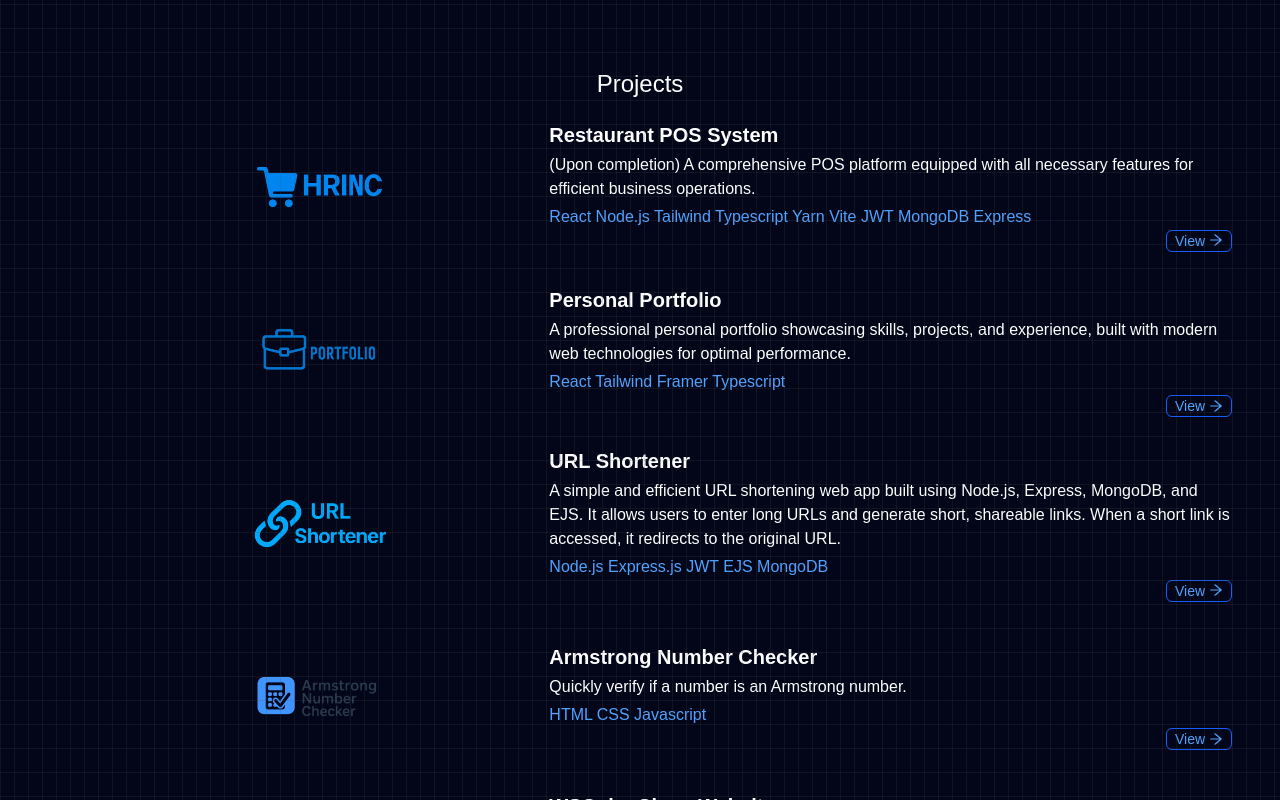
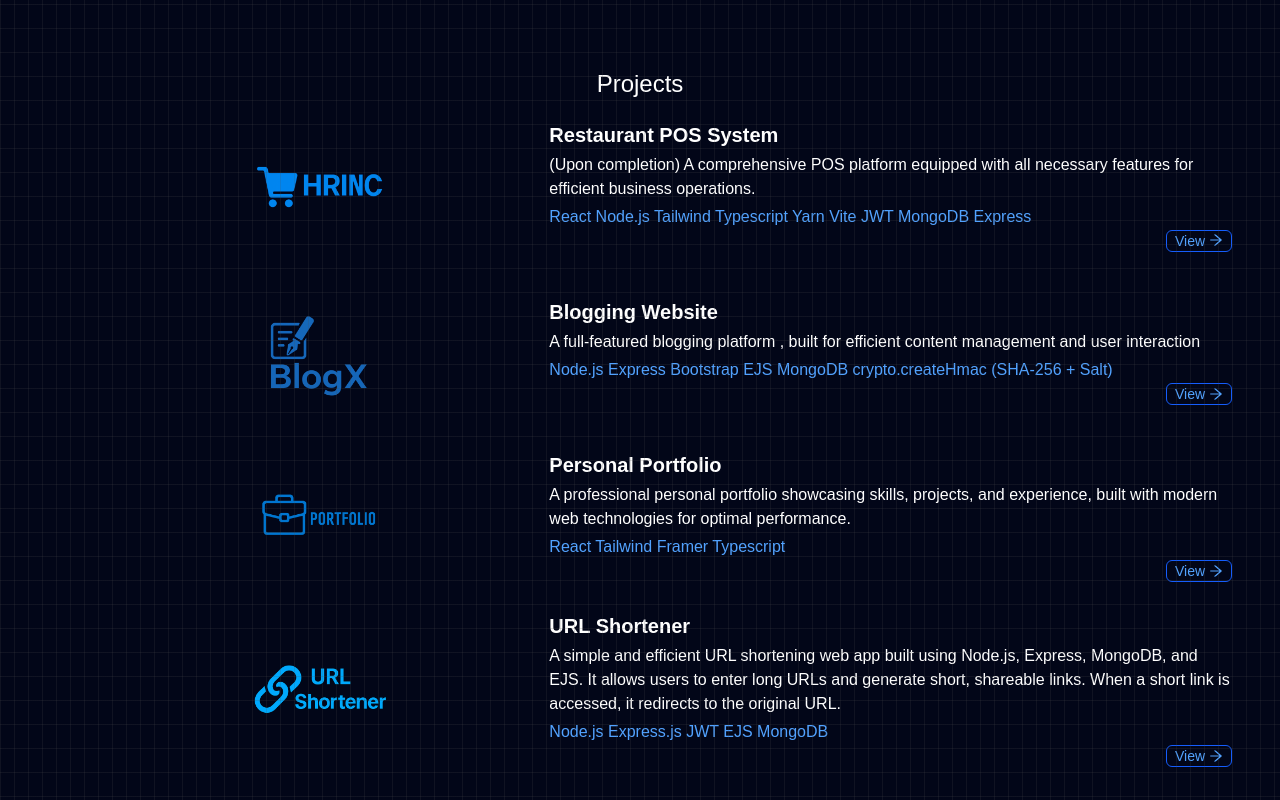
Before and after one commit to bipinstha07/portfolio, a React (Vite) app: page / in a window 1280 px wide. Shown: the part 1388-2188 px from the top of the page. Built offline with nearby package versions, Linux system fonts and the light colour scheme.

Commit message:
project update

```diff
--- a/src/component/project.tsx
+++ b/src/component/project.tsx
@@ -3,6 +3,7 @@ import ecom from '../assets/ecom.png'
 import clone from '../assets/webclone.png'
 import armstrong from  '../assets/armstrong.png'
 import portfolio from '../assets/portfolio.png'
+import blog from '../assets/blog.png'
 
 import { ArrowRightOutlined } from '@ant-design/icons'
 import { motion } from 'framer-motion'
@@ -17,6 +18,13 @@ function Project() {
             image: ecom,
             technology: "React Node.js Tailwind Typescript Yarn Vite JWT MongoDB Express",
             link:'null'
+        },
+        {
+            title: "Blogging Website",
+            description: "A full-featured blogging platform , built for efficient content management and user interaction",
+            image: blog,
+            technology: "Node.js Express Bootstrap EJS MongoDB crypto.createHmac (SHA-256 + Salt)",
+            link:'https://github.com/bipinstha07/blog'
         },
         {
             title:"Personal Portfolio",
```
Also changed, not shown: src/assets/blog.png (added).
